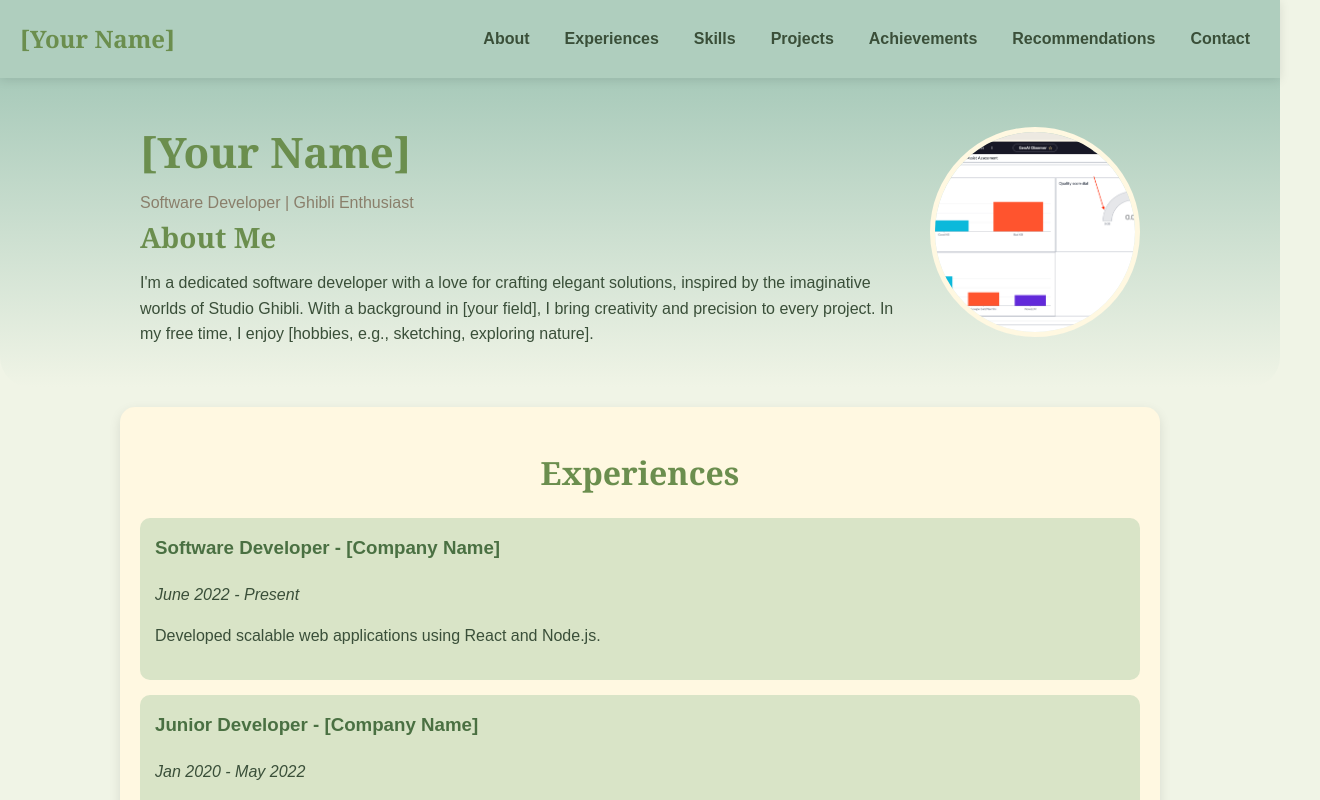
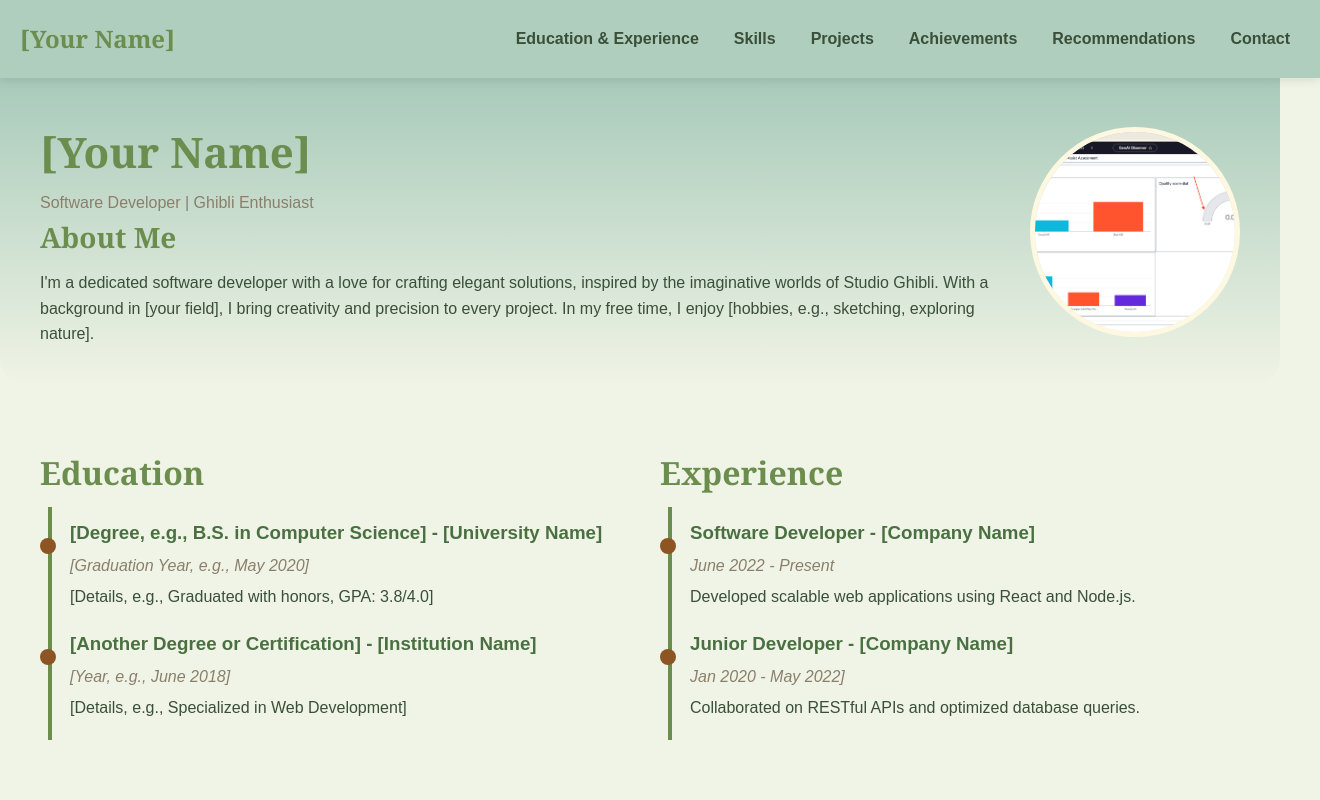
Before and after one commit to durga9948/Portfolio, a React (Create React App) app: page / in a window 1280 px wide. Shown: the top 800 px of the page, 1320 px wide, since content can reach past the window. Built offline with nearby package versions, Linux system fonts and the light colour scheme.

Commit message:
Template is in good state

```diff
--- a/src/App.css
+++ b/src/App.css
@@ -36,7 +36,7 @@ body {
 .App {
   position: relative;
   min-height: 100vh;
-  max-width: 1400px;
+  width: 100%;
   margin: 0 auto;
 }
 
@@ -45,16 +45,18 @@ body {
   position: sticky;
   top: 0;
   background: rgba(168, 202, 186, 0.9);
-  padding: 10px 0;
+  padding: 10px 20px;
   z-index: 1000;
   box-shadow: 0 2px 10px rgba(0, 0, 0, 0.1);
+  width: 100%;
 }
 
 .nav-content {
   display: flex;
   justify-content: space-between;
   align-items: center;
-  padding: 0 20px;
+  max-width: 1400px;
+  margin: 0 auto;
 }
 
 .nav-title {
@@ -93,16 +95,14 @@ body {
   border-bottom-left-radius: 30px;
   border-bottom-right-radius: 30px;
   animation: fadeIn 1s ease-in;
-  display: flex;
-  justify-content: center;
-  align-items: center;
 }
 
 .header-content {
   display: flex;
   align-items: center;
-  max-width: 1000px;
+  max-width: 1200px;
   width: 100%;
+  margin: 0 auto;
   gap: 30px;
 }
 
@@ -154,38 +154,88 @@ body {
 /* Sections */
 .section {
   padding: 40px 20px;
-  margin: 20px auto;
-  max-width: 1000px;
-  border-radius: 15px;
-  background-color: #fff8e1;
-  box-shadow: 0 4px 12px rgba(0, 0, 0, 0.1);
+  margin: 20px 0;
+  max-width: 1200px;
+  width: 100%;
+  margin-left: auto;
+  margin-right: auto;
   animation: fadeIn 1s ease-in;
 }
 
 .section h2 {
   color: #6b8e4e;
   font-family: 'Georgia', serif;
-  text-align: center;
+  text-align: left;
   margin: 0 0 20px 0;
   font-size: 32px;
 }
 
-/* Experiences */
-.experience-item {
-  background-color: #d9e4c7;
-  padding: 15px;
-  border-radius: 10px;
-  margin-bottom: 15px;
-  transition: transform 0.3s;
+/* Education and Experience Combined */
+.education-experience {
+  padding: 40px 20px;
 }
 
-.experience-item:hover {
-  transform: translateX(5px);
+.timeline-container {
+  display: flex;
+  justify-content: space-between;
+  max-width: 1200px;
+  width: 100%;
+  margin: 0 auto;
+  gap: 40px;
 }
 
-.experience-item h3 {
+.timeline {
+  position: relative;
+  width: 50%;
+}
+
+.education-timeline::before,
+.experience-timeline::before {
+  content: '';
+  position: absolute;
+  width: 4px;
+  background-color: #6b8e4e;
+  top: 60px;
+  /* Start below the heading */
+  bottom: 0;
+  left: 8px;
+}
+
+.timeline-item {
+  position: relative;
+  margin: 20px 0;
+  width: 100%;
+}
+
+.timeline-content {
+  margin-left: 30px;
+  width: calc(100% - 40px);
+}
+
+.timeline-content h3 {
   color: #4a7042;
   margin-top: 0;
+  margin-bottom: 5px;
+}
+
+.timeline-content p {
+  margin: 5px 0;
+}
+
+.timeline-content em {
+  color: #8a7f6b;
+}
+
+.timeline-item::after {
+  content: '';
+  position: absolute;
+  width: 16px;
+  height: 16px;
+  background-color: #8c5523;
+  border-radius: 50%;
+  top: 20px;
+  left: 0;
+  z-index: 1;
 }
 
 /* Skills */
@@ -221,6 +271,10 @@ body {
   justify-content: center;
   gap: 30px;
   margin-top: 20px;
+  max-width: 1200px;
+  width: 100%;
+  margin-left: auto;
+  margin-right: auto;
 }
 
 .project-card {
@@ -305,4 +359,5 @@ body {
   background: linear-gradient(to top, #a8caba, #f0f4e6);
   border-top-left-radius: 30px;
   border-top-right-radius: 30px;
+  width: 100%;
 }
--- a/src/App.js
+++ b/src/App.js
@@ -5,8 +5,7 @@ import { Link } from 'react-scroll';
 
 function App() {
   const sections = [
-    { id: 'about', label: 'About' },
-    { id: 'experiences', label: 'Experiences' },
+    { id: 'education-experience', label: 'Education & Experience' },
     { id: 'skills', label: 'Skills' },
     { id: 'projects', label: 'Projects' },
     { id: 'achievements', label: 'Achievements' },
@@ -55,18 +54,46 @@ function App() {
         </div>
       </header>
 
-      {/* Experiences Section */}
-      <section className="experiences section" id="experiences">
-        <h2>Experiences</h2>
-        <div className="experience-item">
+      {/* Combined Education and Experience Section */}
+      <section className="education-experience section" id="education-experience">
+        <div className="timeline-container">
+          {/* Education Timeline */}
+          <div className="timeline education-timeline">
+            <h2>Education</h2>
+            <div className="timeline-item">
+              <div className="timeline-content">
+                <h3>[Degree, e.g., B.S. in Computer Science] - [University Name]</h3>
+                <p><em>[Graduation Year, e.g., May 2020]</em></p>
+                <p>[Details, e.g., Graduated with honors, GPA: 3.8/4.0]</p>
+              </div>
+            </div>
+            <div className="timeline-item">
+              <div className="timeline-content">
+                <h3>[Another Degree or Certification] - [Institution Name]</h3>
+                <p><em>[Year, e.g., June 2018]</em></p>
+                <p>[Details, e.g., Specialized in Web Development]</p>
+              </div>
+            </div>
+          </div>
+
+          {/* Experience Timeline */}
+          <div className="timeline experience-timeline">
+            <h2>Experience</h2>
+            <div className="timeline-item">
+              <div className="timeline-content">
                 <h3>Software Developer - [Company Name]</h3>
                 <p><em>June 2022 - Present</em></p>
                 <p>Developed scalable web applications using React and Node.js.</p>
               </div>
-        <div className="experience-item">
+            </div>
+            <div className="timeline-item">
+              <div className="timeline-content">
                 <h3>Junior Developer - [Company Name]</h3>
-          <p><em>Jan 2020 - May 2022</em></p>
+                <p><em>Jan 2020 - May 2022]</em></p>
                 <p>Collaborated on RESTful APIs and optimized database queries.</p>
+              </div>
+            </div>
+          </div>
         </div>
       </section>
 
```
Lines whose indentation alone changed are shown as unchanged.
